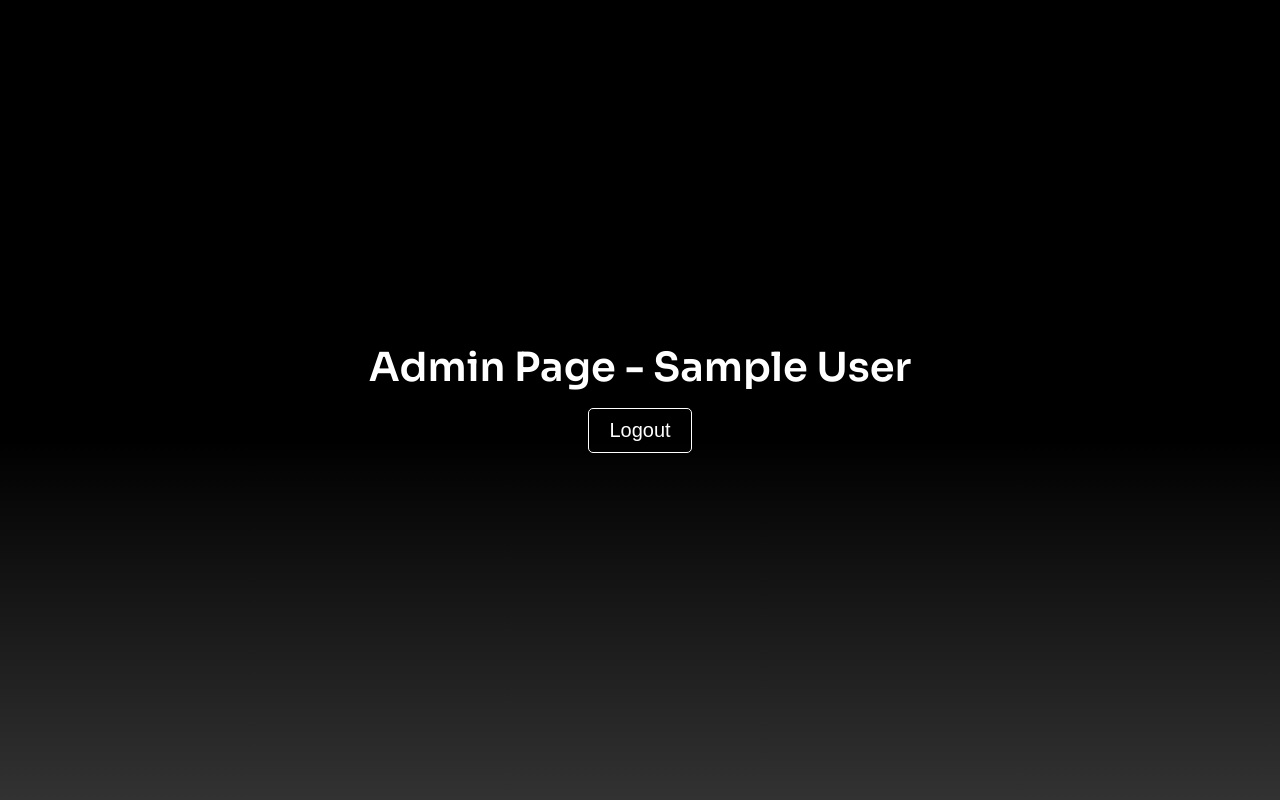
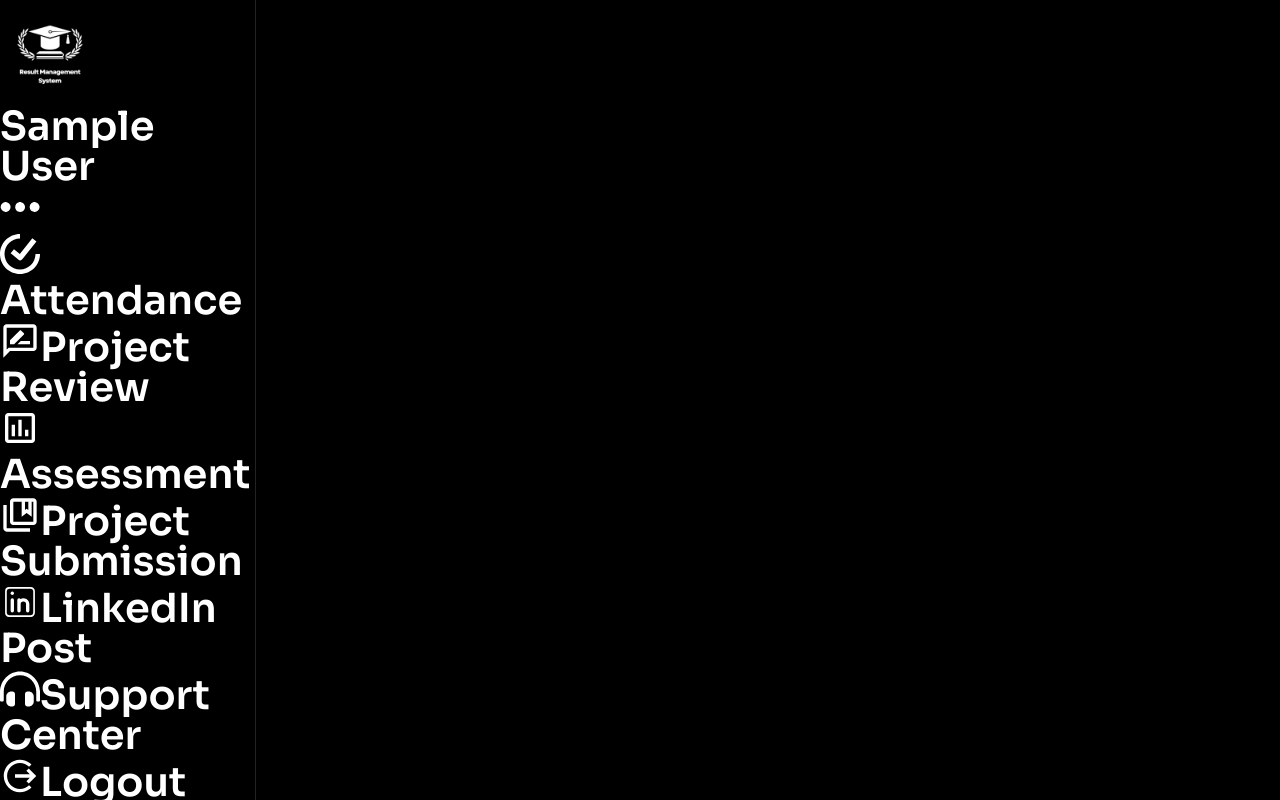
Before and after one commit to helsinfranz/result-management-system, a Next.js app: page /admin in a window 1280 px wide. Built offline with nearby package versions, Linux system fonts and the light colour scheme; no server answers; sample sign-in values are in the browser's storage.

Commit message:
admin work started

```diff
--- a/components/admin/admin.js
+++ b/components/admin/admin.js
@@ -1,3 +1,66 @@
-export default function Admin() {
-  return <div></div>;
+import { signOut } from "next-auth/react";
+import classes from "./admin.module.css";
+import { SlOptions } from "react-icons/sl";
+import { IoMdLogOut } from "react-icons/io";
+import { FaHeadphonesAlt } from "react-icons/fa";
+import { SiTicktick } from "react-icons/si";
+import {
+  MdOutlineAssessment,
+  MdOutlineCollectionsBookmark,
+  MdOutlineRateReview,
+} from "react-icons/md";
+import { CiLinkedin } from "react-icons/ci";
+import Image from "next/image";
+
+export default function AdminComponent({ session }) {
+  return (
+    <div className={classes.admin}>
+      <div className={classes.adminTray}>
+        <div className={classes.adminUser}>
+          <div className={classes.adminImage}>
+            <Image src="/logo.png" alt="user" width={100} height={100} />
+          </div>
+          <div className={classes.adminName}>
+            {session?.user?.name ? session?.user?.name : "User"}
+          </div>
+          <div className={classes.adminOptions}>
+            <SlOptions />
+          </div>
+        </div>
+        <div className={classes.adminNav}>
+          <div className={classes.adminSingleNav}>
+            <SiTicktick />
+            Attendance
+          </div>
+          <div className={classes.adminSingleNav}>
+            <MdOutlineRateReview />
+            Project Review
+          </div>
+          <div className={classes.adminSingleNav}>
+            <MdOutlineAssessment />
+            Assessment
+          </div>
+          <div className={classes.adminSingleNav}>
+            <MdOutlineCollectionsBookmark />
+            Project Submission
+          </div>
+          <div className={classes.adminSingleNav}>
+            <CiLinkedin />
+            LinkedIn Post
+          </div>
+        </div>
+        <div className={classes.adminOthers}>
+          <div className={classes.adminSingleOthers}>
+            <FaHeadphonesAlt />
+            Support Center
+          </div>
+          <div className={classes.adminSingleOthers} onClick={() => signOut()}>
+            <IoMdLogOut />
+            Logout
+          </div>
+        </div>
+      </div>
+      <div className={classes.adminMain}></div>
+    </div>
+  );
 }
--- /dev/null
+++ b/components/admin/admin.module.css
@@ -0,0 +1,12 @@
+.admin {
+  height: 100vh;
+  width: 100vw;
+  display: grid;
+  grid-template-columns: 1fr 4fr;
+  background-color: black;
+}
+
+.adminTray {
+  border-right: 1px solid #222;
+  height: 100vh;
+}
--- a/components/student/student.js
+++ b/components/student/student.js
@@ -21,7 +21,7 @@ export default function Student() {
     setSearchOn(true);
     console.log(searchRef.current.value);
     // Wait for 5 sec
-    await new Promise((resolve) => setTimeout(resolve, 5000));
+    await new Promise((resolve) => setTimeout(resolve, 10000));
     setResult({
       id: 101,
       attendanceMarks: 20,
--- a/pages/admin.js
+++ b/pages/admin.js
@@ -1,7 +1,7 @@
 import Head from "next/head";
 import { getServerSession } from "next-auth/next";
 import { authOptions } from "./api/auth/[...nextauth]";
-import { signOut } from "next-auth/react";
+import AdminComponent from "@/components/admin/admin";
 
 export default function Admin({ session }) {
   return (
@@ -14,8 +14,7 @@ export default function Admin({ session }) {
         />
       </Head>
       <div className="centerDiv">
-        Admin Page - {session?.user?.name ? session?.user?.name : "User"}
-        <button onClick={() => signOut()}>Logout</button>
+        <AdminComponent session={session} />
       </div>
     </>
   );
```
Also changed, not shown: components/loader/glitch_loader.js (+1 -7 lines), components/loader/glitch_loader.module.css (+33 -96 lines).
